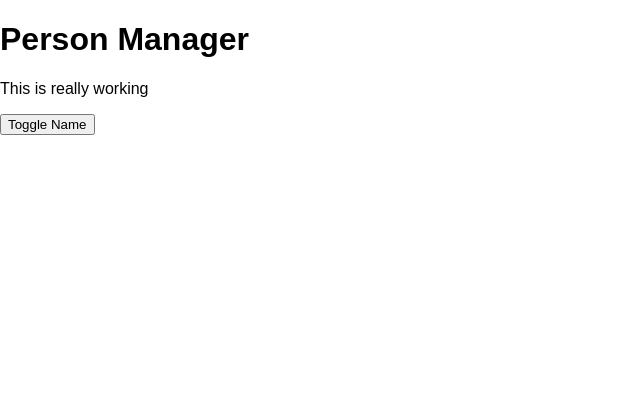
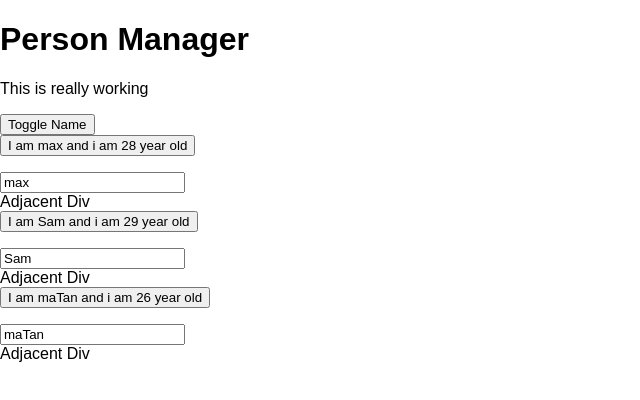
Before and after one commit to asharma102/react-complte-guide, a React (Create React App) app: page / in a window 1280 px wide. Shown: the top 400 px of the page, without its empty margins (0-640 px from the left). Built offline with nearby package versions, Linux system fonts and the light colour scheme.

Commit message:
react ref

```diff
--- a/package.json
+++ b/package.json
@@ -31,6 +31,7 @@
         "postcss-flexbugs-fixes": "3.2.0",
         "postcss-loader": "2.0.8",
         "promise": "8.0.1",
+        "prop-types": "^15.7.2",
         "radium": "^0.26.0",
         "raf": "3.4.0",
         "react": "^16.13.1",
--- a/src/components/Cockpit/Cockpit.js
+++ b/src/components/Cockpit/Cockpit.js
@@ -1,10 +1,13 @@
-import React from 'react';
+import React, { useRef, useEffect } from 'react';
 import style from './Cockpit.css';
 
 const cockpit = (props) => {
-  // useEffect(() => {
-  //     //console.log('[cockpit.js] use')
-  // })
+  const btnref = useRef();
+
+  useEffect(() => {
+    console.log('[cockpit.js] use');
+    btnref.current.click();
+  }, []);
 
   const classes = [];
   let btnClass = '';
@@ -23,7 +26,7 @@ const cockpit = (props) => {
     <div className={style.Cockpit}>
       <h1>{props.title}</h1>
       <p className={classes.join(' ')}>This is really working</p>
-      <button className={btnClass} onClick={props.clicked}>
+      <button ref={btnref} className={btnClass} onClick={props.clicked}>
         Toggle Name
       </button>
     </div>
--- a/src/components/Persons/Person/Person.js
+++ b/src/components/Persons/Person/Person.js
@@ -1,5 +1,7 @@
 import React from 'react';
+import PropTypes from 'prop-types';
 import stylePerson from './Person.css';
+
 // import persons from '../Persons';
 // import react-dom from 'react-dom'
 
@@ -14,5 +16,11 @@ const person = props => (
     <div>Adjacent Div</div>
   </React.Fragment>
 );
+person.PropTypes = {
+  click: PropTypes.func,
+  name: PropTypes.string,
+  age: PropTypes.number,
+  changed: PropTypes.func,
+};
 
 export default person;
--- a/src/containers/App.js
+++ b/src/containers/App.js
@@ -5,10 +5,10 @@ import Cockpit from '../components/Cockpit/Cockpit';
 import withClass from '../hoc/withClass';
 import Aux from '../hoc/Aux';
 
-const App = () => {
+const App = (props) => {
   const [personsState, setPersonsState] = useState({
     person: [
-      { id: 'asd', name: 'max', age: 28 },
+      { id: 'asd', name: 'max', age: '28' },
       { id: 'dfg', name: 'Sam', age: 29 },
       { id: 'ryt', name: 'maTan', age: 26 },
     ],
@@ -23,7 +23,6 @@ const App = () => {
   });
 
   // console.log(personsState, otherState, showPesrsonState);
-
 
   const deletePersonHandler = (personIndex) => {
     const persons = [...personsState.person];
@@ -76,7 +75,7 @@ const App = () => {
 
     <Aux>
       <Cockpit
-        title="Person Manager"
+        title={props.appTitle}
         personsLength={personsState.person.length}
         showPerson={showPesrsonState.showPerson}
         clicked={togglePersonHandler}
--- a/src/hoc/withClass.js
+++ b/src/hoc/withClass.js
@@ -18,9 +18,9 @@ import React from 'react';
 
 // export default withClass;
 
-const withClass = (WrappedComponent, className) => () => (
+const withClass = (WrappedComponent, className) => props => (
   <div className={className}>
-    <WrappedComponent />
+    <WrappedComponent {...props} />
   </div >
 );
 export default withClass;
```
